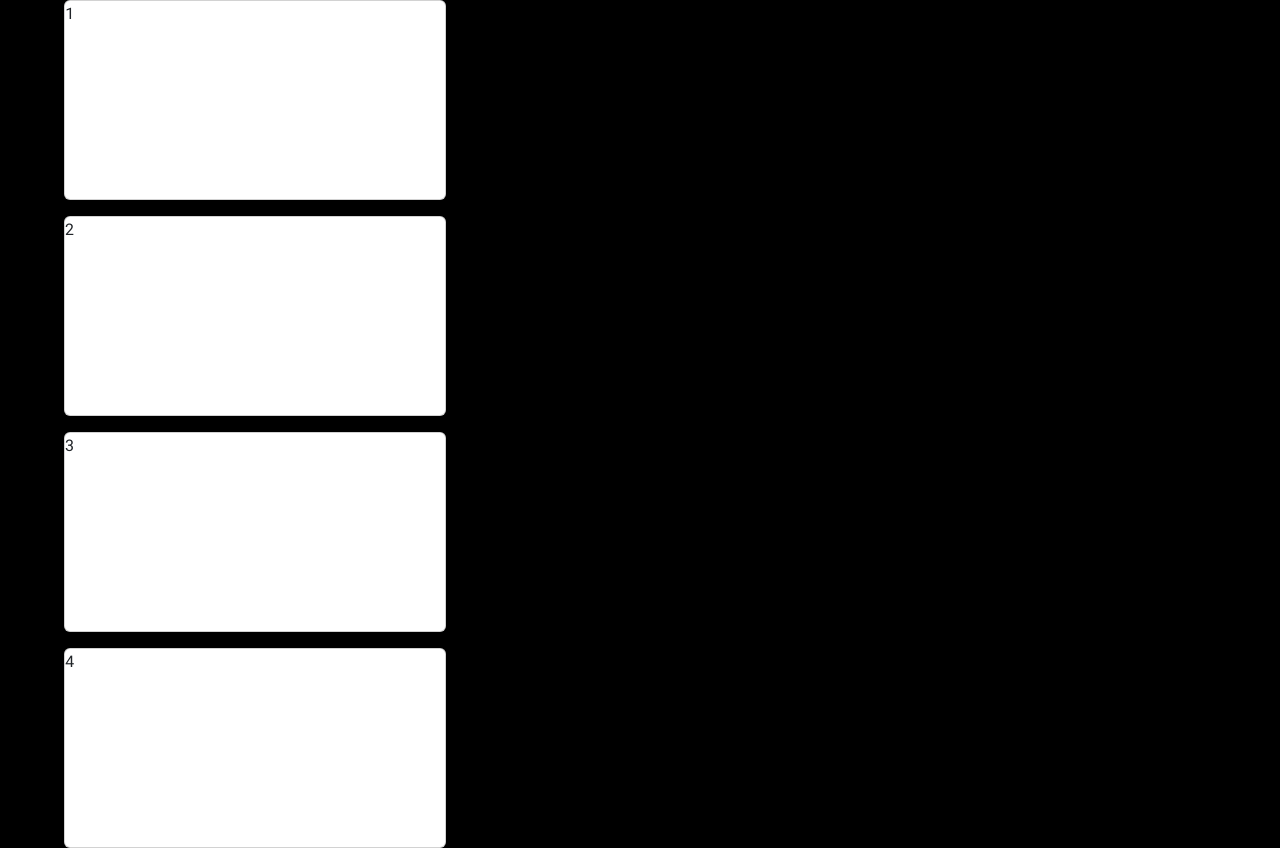
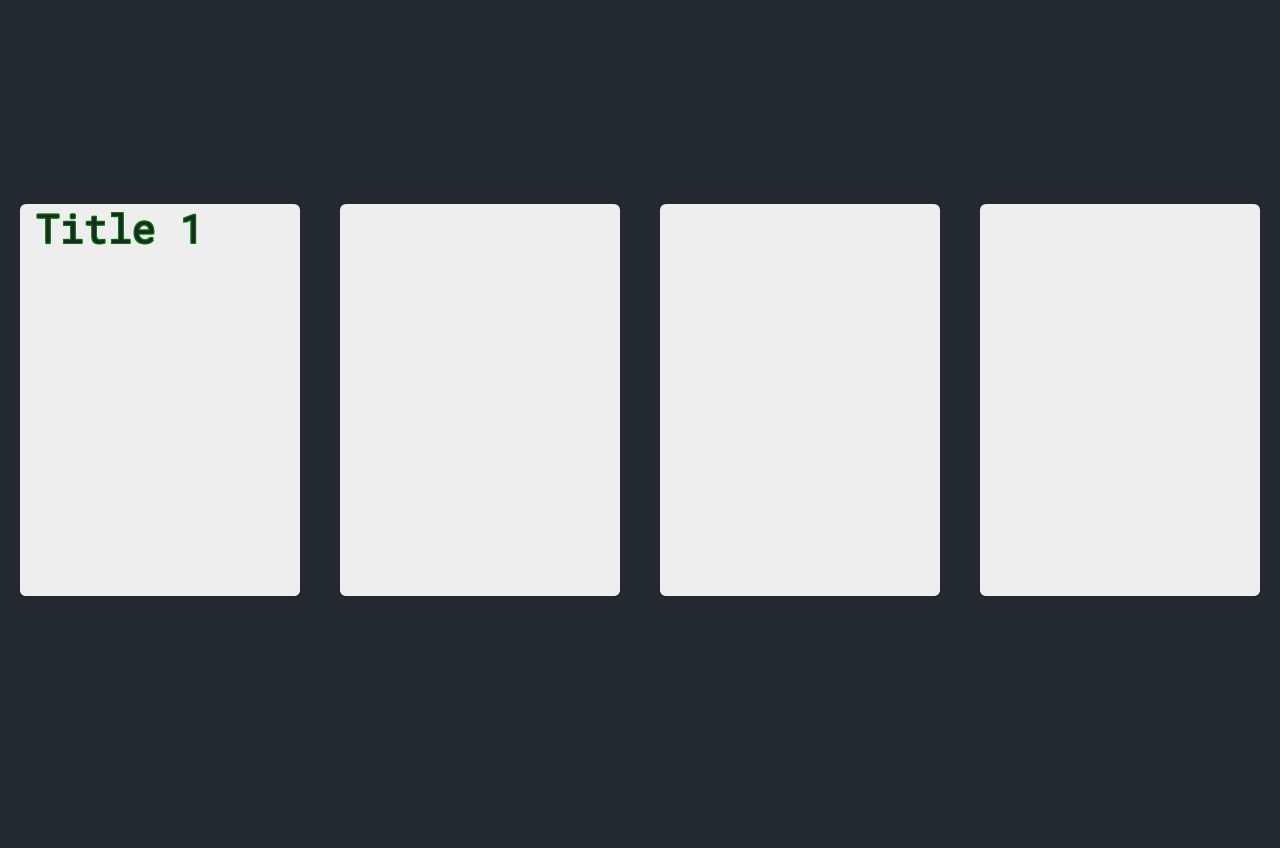
Before and after one commit to XanderMooney/ResumeSite, a plain HTML site: page index.html in a window 1280 px wide. After the commit the page ends 800 px from the top, so only its background shows below. Drawn offline with nearby package versions, Linux system fonts and the light colour scheme.

Commit message:
Cards hold text correcty

```diff
--- a/globalStyles.css
+++ b/globalStyles.css
@@ -1,36 +1,65 @@
 @import url('https://fonts.googleapis.com/css2?family=Roboto+Mono&display=swap');
 
-body {
+html, body {
     width: 100vw;
     height: 100vh;
     margin: 0;
     padding: 0;
-    background-color:black;
+    background-color: #232931;
     font-family: 'Roboto Mono', monospace;
 }
 .cardHolder {
     height: 100vh;
     display: grid;
-    column-gap: 2rem;
-    row-gap: 1rem;
     justify-content: center;
+    justify-items: center;
     align-items: center;
-    grid-template-columns: repeat(4, 20rem);
+    grid-template-columns: repeat(4, 25vw);
 }
 .card {
-    width: 20rem;
+    overflow:hidden;
+    display:inline-block;
+    background: #EEEEEE;
+    background-repeat:space;
+    width: 35svh;
     aspect-ratio: 5/7;
-    transition: 400ms;
-    /* min-width: 20rem;
-    max-width: 50rem; */
+    transition: 500ms;
+    border: none;
 }
+.card > *:not(.cardGradient) {
+    margin-left: 1rem;
+}
+.card > h1 {
+    text-shadow: -1px 1px 0 green,
+                  1px 1px 0 green,
+                  1px -1px 0 green,
+                 -1px -1px 0 green;
+}
+.cardGradient {
+
+    border-radius: inherit;
+    height: 100%;
+    width: 100%;
+    background: linear-gradient(45deg, #4ECCA3 0%, #EEEEEE 33%);
+    background-size: 200%;
+    background-position: -10rem 10rem;
+    background-repeat:no-repeat;
+    transition: background-position 500ms;
+}
+.card:hover {
+    z-index: 1;
+}
+.card:hover .cardGradient {
+    background-position: 0 0;
+}
+/* Horizontal Devices */
+@media (min-aspect-ratio: 1.3/1) {
     .card:hover {
         scale: 1.3;
     }
     .card:active {
         scale: 1.2;
     }
-
     #A:hover {
         transform: translateX(5vw);
     }
@@ -76,14 +105,9 @@ body {
     .cardHolder:has(#D:hover) #A {
         transform: translateX(18vw);
     }
-/*
-@media (max-width: 92rem)
-{
-    .cardHolder {
-        grid-template-columns: repeat(2, 20rem);
 }
-} */
-@media (max-width: 92rem) {
+/* Vertical Devices */
+@media (max-aspect-ratio: 1.3/1) {
     .cardHolder {
         grid-template-columns: 1fr;
         margin-left: 5svw;
@@ -94,10 +118,6 @@ body {
         aspect-ratio: 1.91/1;
         transform: translateX(0vw) !important;
     }
-    .card:hover {
-        scale: 1;
-        z-index: 1;
-    }
     .card:active {
         scale: 1;
     }
--- a/index.html
+++ b/index.html
@@ -14,10 +14,19 @@
 </head>
 <body>
     <div class="cardHolder">
-        <div class="card" id="A">1</div>
-        <div class="card" id="B">2</div>
-        <div class="card" id="C">3</div>
-        <div class="card" id="D">4</div>
+        <div class="card" id="A">
+            <h1>Title 1</h1>
+            <div class="cardGradient"></div>
+        </div>
+        <div class="card" id="B">
+            <div class="cardGradient"></div>
+        </div>
+        <div class="card" id="C">
+            <div class="cardGradient"></div>
+        </div>
+        <div class="card" id="D">
+            <div class="cardGradient"></div>
+        </div>
     </div>
 </body>
 </html>
```
Lines whose indentation alone changed are shown as unchanged.
